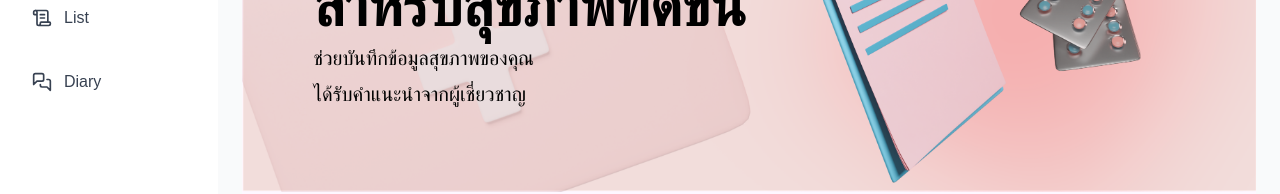
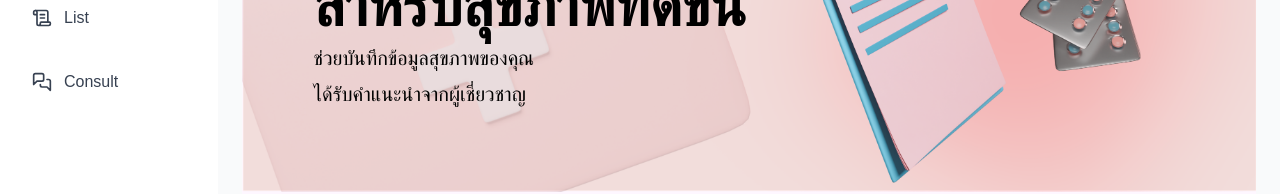
Before and after one commit to tensept/SE-project, a Next.js app: page / in a window 1280 px wide. Shown: the part 208-402 px from the top of the page. Built offline with nearby package versions, Linux system fonts and the light colour scheme.

Commit message:
Rename "Diary" to "Consult" in Sidebar navigation

```diff
--- a/app/components/SidebarDC.tsx
+++ b/app/components/SidebarDC.tsx
@@ -31,7 +31,7 @@ const navigateToTodayDiary = () => {
       <nav className="w-full">
         <ul className="space-y-4">
           <NavItem href="/doctor" icon={ScrollText} label="List" active={pathname === "/doctor"} />
-          <NavItem href="/consult" icon={MessagesSquare} label="Diary" active={pathname === "/consult"} />
+          <NavItem href="/consult" icon={MessagesSquare} label="Consult" active={pathname === "/consult"} />
         </ul>
       </nav>
 
```
